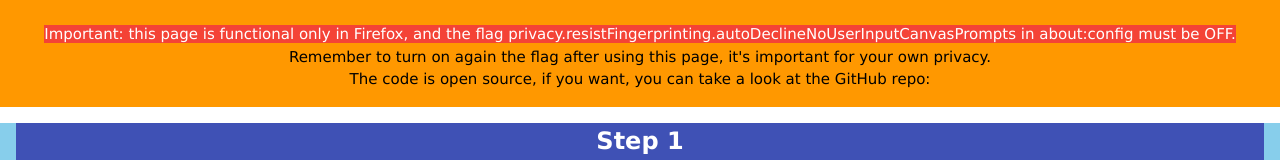
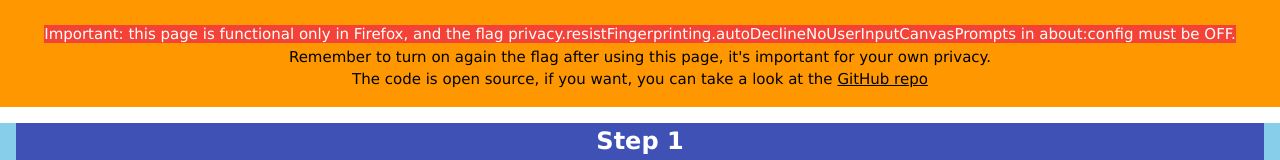
Before and after one commit to Dapizz01/giffer, a plain HTML site: page index.html in a window 1280 px wide. Shown: the part 176-336 px from the top of the page. Drawn offline with nearby package versions, Linux system fonts and the light colour scheme.

Commit message:
Added link to repo in index.html

```diff
--- a/index.html
+++ b/index.html
@@ -23,7 +23,7 @@
             <br>
             <span class="w3-red w3-padding-4">Important: this page is functional only in Firefox, and the flag privacy.resistFingerprinting.autoDeclineNoUserInputCanvasPrompts in about:config must be OFF.</span><br>
             Remember to turn on again the flag after using this page, it's important for your own privacy.<br>
-            The code is open source, if you want, you can take a look at the GitHub repo: <br>
+            The code is open source, if you want, you can take a look at the <a href="https://github.com/Dapizz01/giffer">GitHub repo</a><br>
         </div>
         <div id="firstStep" class="w3-panel w3-light-blue w3-center">
             <div id="firstStepExplanation" class="w3-container w3-indigo">
```
